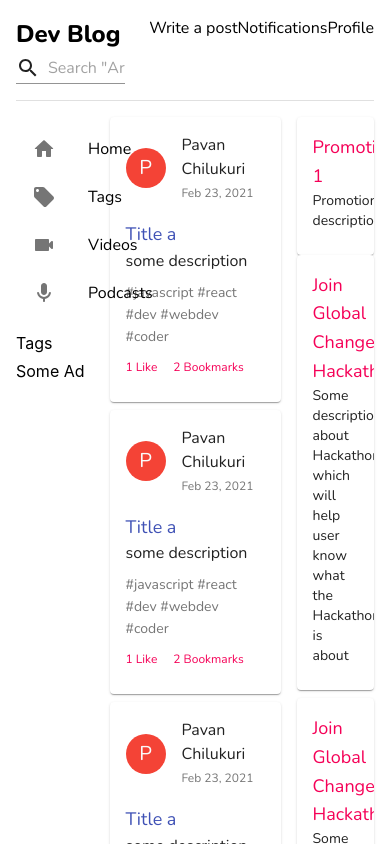
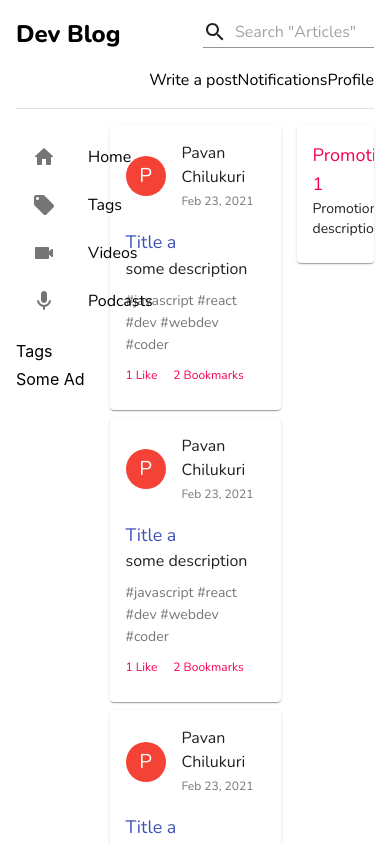
Before and after one commit to chilupa/dev-blog-ui, a React (Create React App) app: page / in a window 390 px wide. Shown: the top 844 px of the page. Built offline with nearby package versions, Linux system fonts and the light colour scheme.

Commit message:
Add responsiveness to header component

```diff
--- a/src/components/Header/Header.js
+++ b/src/components/Header/Header.js
@@ -7,11 +7,13 @@ const Header = () => (
   <Box>
     <Box pt={2} pb={2}>
       <Grid container spacing={2}>
-        <Grid item xs={4}>
+        <Grid item xs={6} sm={6} md={6} lg={2}>
           <SiteTitle />
+        </Grid>
+        <Grid item xs={6} sm={6} md={6} lg={3}>
           <Search />
         </Grid>
-        <Grid item xs={8}>
+        <Grid item xs={12} sm={12} md={12} lg={7}>
           <Box display="flex" justifyContent="flex-end">
             <Typography variant="body1">Write a post</Typography>
             <Typography variant="body1">Notifications</Typography>
--- a/src/pages/Home/Home.js
+++ b/src/pages/Home/Home.js
@@ -22,18 +22,6 @@ const Home = () => {
         </Grid>
         <Grid item xs={3}>
           <Promotion title="Promotion 1" description="Promotion description" />
-          <Box>
-            <SimpleCard
-              title="Join Global Change Hackathon"
-              description="Some description about Hackathon which will help user know what the Hackathon is about"
-            />
-          </Box>
-          <Box pt={1}>
-            <SimpleCard
-              title="Join Global Change Hackathon"
-              description="Some description about Hackathon which will help user know what the Hackathon is about"
-            />
-          </Box>
         </Grid>
       </Grid>
     </Box>
```
